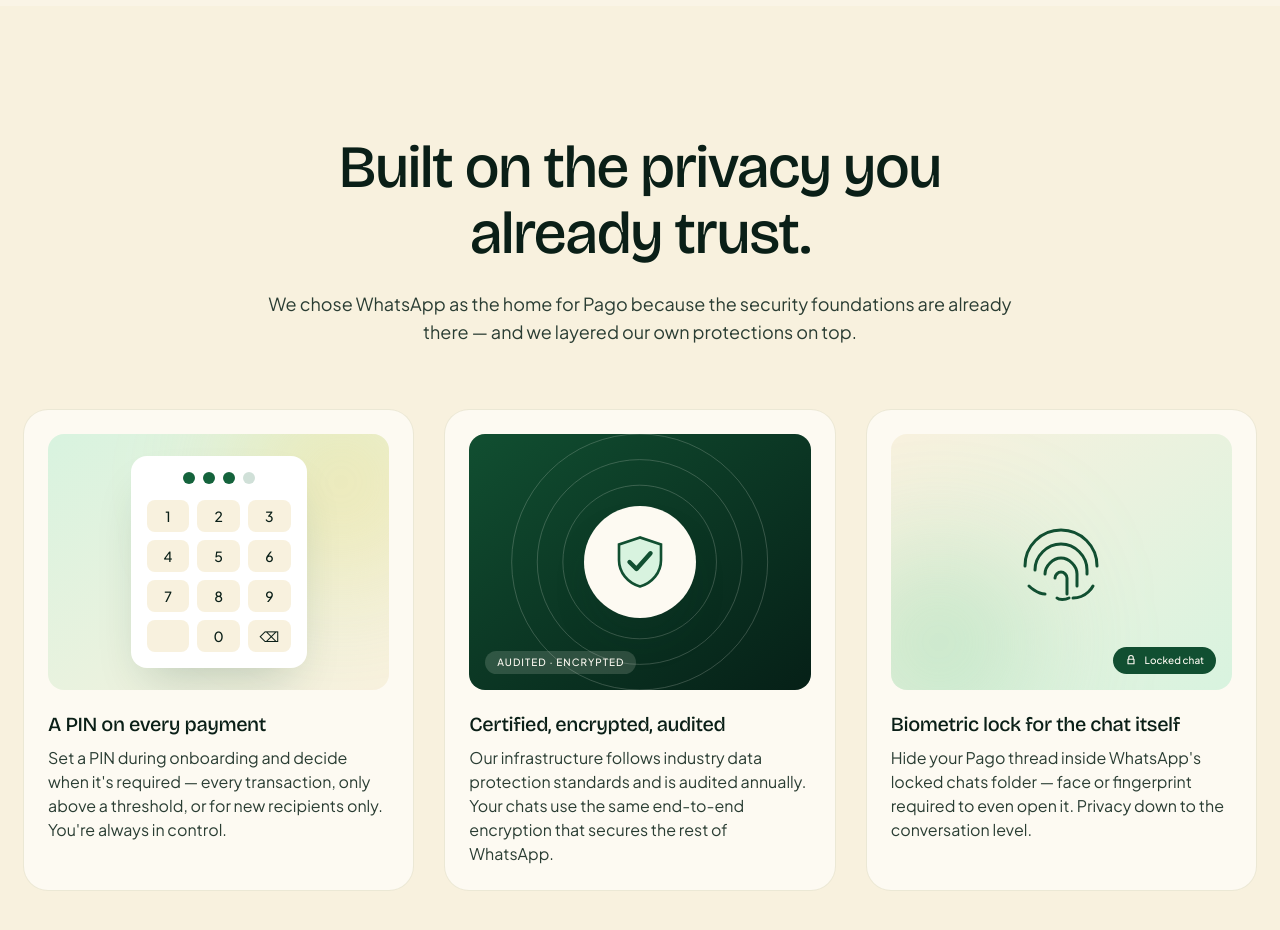
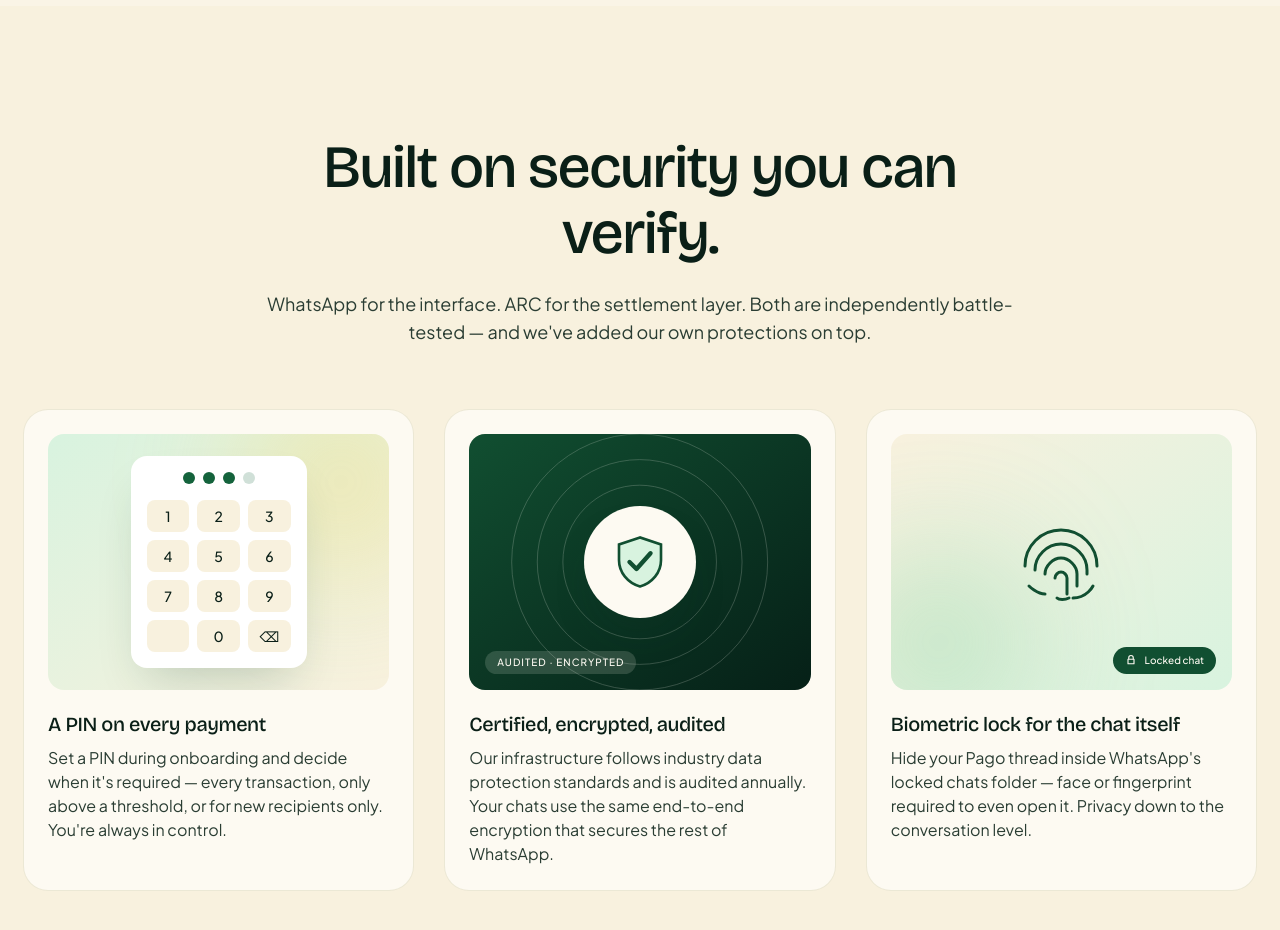
Before and after one commit to tella-cash/tella-cash, a Next.js app: page / in a window 1280 px wide. Shown: the part 4080-5010 px from the top of the page. Built offline with nearby package versions, Linux system fonts and the light colour scheme.

Commit message:
feat: rebrand Pago to UPAY and update product data to focus on USDC-to-Naira offramping

```diff
--- a/components/sections/security-section.tsx
+++ b/components/sections/security-section.tsx
@@ -29,11 +29,11 @@
       <div className="mx-auto max-w-7xl px-6">
         <div className="mx-auto max-w-3xl text-center">
           <h2 className="font-display text-4xl font-medium leading-[1.1] tracking-tight text-ink-900 sm:text-5xl lg:text-6xl">
-            Built on the privacy you already trust.
+            Built on security you can verify.
           </h2>
           <p className="mt-6 text-lg text-ink-700">
-            We chose WhatsApp as the home for Pago because the security
-            foundations are already there — and we layered our own protections
+            WhatsApp for the interface. ARC for the settlement layer. Both are
+            independently battle-tested — and we've added our own protections
             on top.
           </p>
         </div>
```
